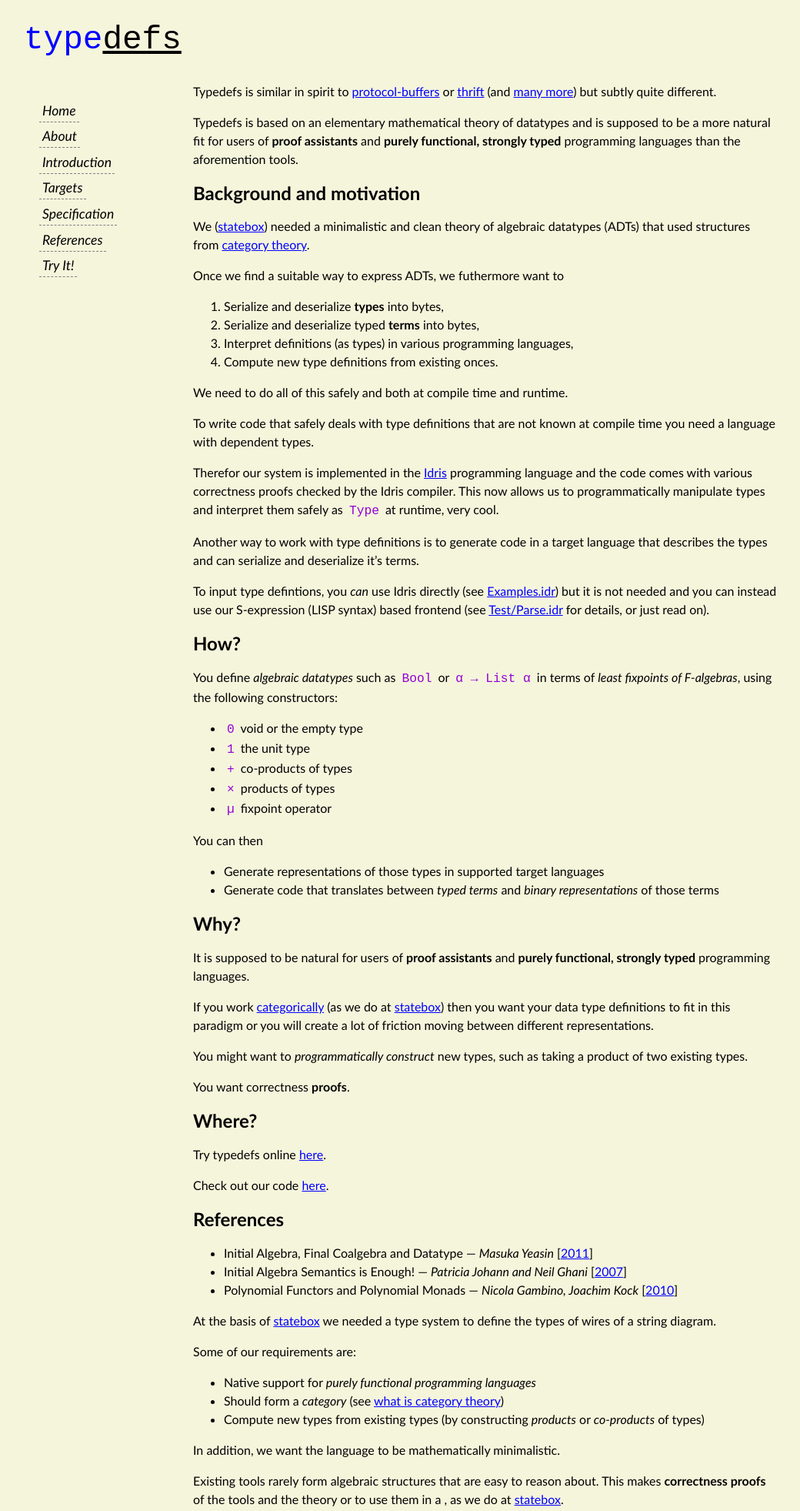
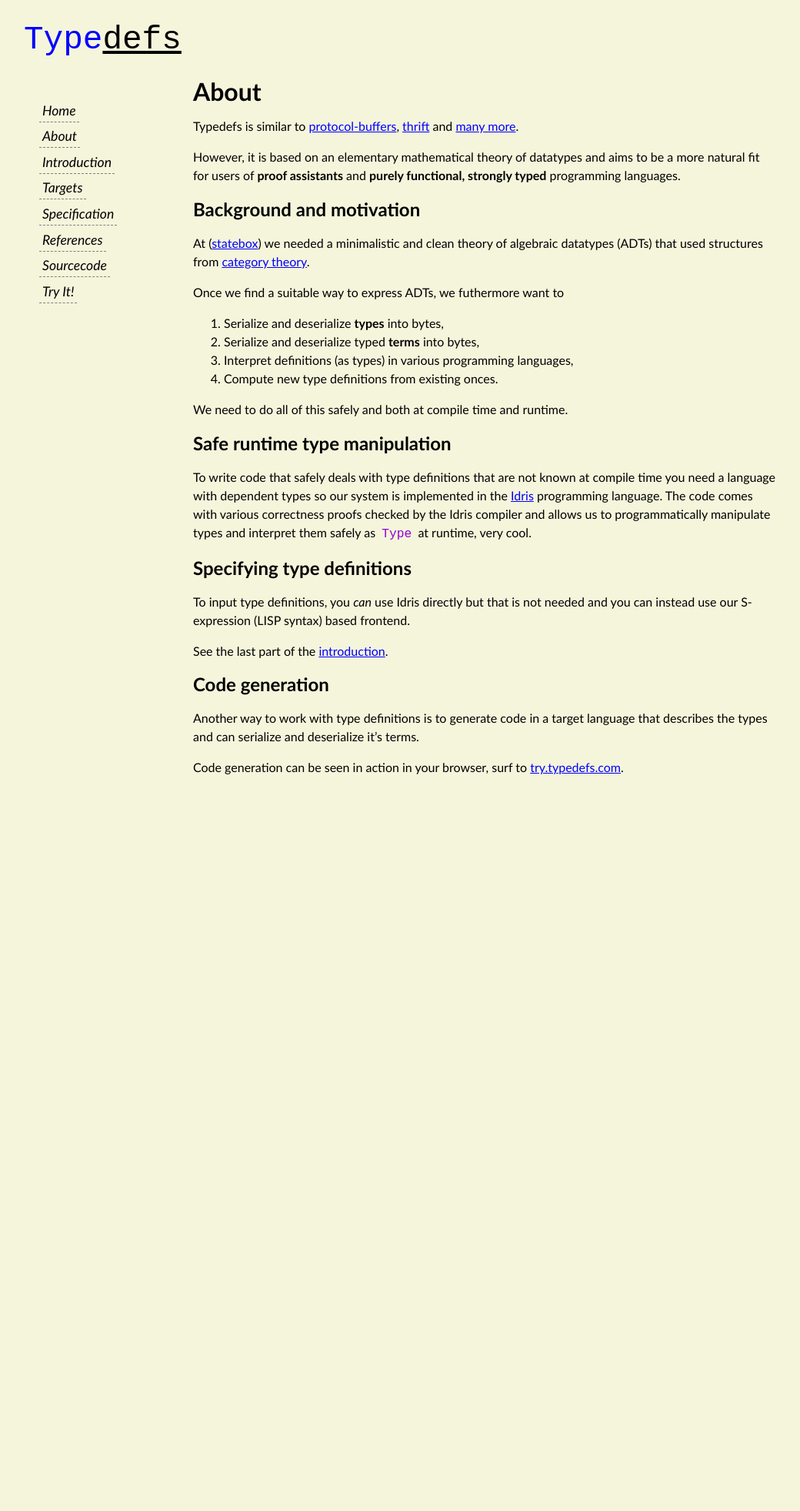
Before and after one commit to typedefs/typedefs.github.io, an Eleventy site: page content/about.md in a window 1280 px wide. Shown: the whole page at 77% size, without its empty margins (9-1049 px from the left). After the commit the page ends 1065 px from the top, so only its background shows below. Built offline with nearby package versions, Linux system fonts and the light colour scheme; Eleventy itself is replaced by a stand-in of ours; files that its build step writes are made by us from their sources; what markdown-it-checkbox, markdown-it-katex would draw is missing.

Commit message:
some tweaks and a readme file

```diff
--- a/content/about.md
+++ b/content/about.md
@@ -3,13 +3,15 @@ layout: base.njk
 title: Typedefs — Background & Motivation
 ---
 
-Typedefs is similar in spirit to [protocol-buffers](https://developers.google.com/protocol-buffers/) or [thrift](https://thrift.apache.org/) (and [many more](/related)) but subtly quite different.
+# About
 
-Typedefs is based on an elementary mathematical theory of datatypes and is supposed to be a more natural fit for users of **proof assistants** and **purely functional, strongly typed** programming languages than the aforemention tools.
+Typedefs is similar to [protocol-buffers](https://developers.google.com/protocol-buffers/), [thrift](https://thrift.apache.org/) and [many more](/related).
+
+However, it is based on an elementary mathematical theory of datatypes and aims to be a more natural fit for users of **proof assistants** and **purely functional, strongly typed** programming languages.
 
 ## Background and motivation
 
-We ([statebox](https://statebox.org)) needed a minimalistic and clean theory of algebraic datatypes (ADTs) that used structures from [category theory](https://www.math3ma.com/blog/what-is-category-theory-anyway).
+At ([statebox](https://statebox.org)) we needed a minimalistic and clean theory of algebraic datatypes (ADTs) that used structures from [category theory](https://www.math3ma.com/blog/what-is-category-theory-anyway).
 
 Once we find a suitable way to express ADTs, we futhermore want to
 
@@ -20,61 +22,18 @@ Once we find a suitable way to express ADTs, we futhermore want to
 
 We need to do all of this safely and both at compile time and runtime.
 
-To write code that safely deals with type definitions that are not known at compile time you need a language with dependent types.
+## Safe runtime type manipulation
 
-Therefor our system is implemented in the [Idris](https://www.idris-lang.org/) programming language and the code comes with various correctness proofs checked by the Idris compiler. This now allows us to programmatically manipulate types and interpret them safely as `Type` at runtime, very cool.
+To write code that safely deals with type definitions that are not known at compile time you need a language with dependent types so our system is implemented in the [Idris](https://www.idris-lang.org/) programming language. The code comes with various correctness proofs checked by the Idris compiler and allows us to programmatically manipulate types and interpret them safely as `Type` at runtime, very cool.
+
+## Specifying type definitions
+
+To input type definitions, you *can* use Idris directly but that is not needed and you can instead use our S-expression (LISP syntax) based frontend.
+
+See the last part of the [introduction](/introduction).
+
+## Code generation
 
 Another way to work with type definitions is to generate code in a target language that describes the types and can serialize and deserialize it's terms.
 
-To input type defintions, you *can* use Idris directly (see [Examples.idr](https://github.com/typedefs/typedefs/blob/master/examples/Examples.idr#L10)) but it is not needed and you can instead use our S-expression (LISP syntax) based frontend (see [Test/Parse.idr](https://github.com/typedefs/typedefs/blob/master/src/Test/Parse.idr#L25) for details, or just read on).
-
-## How?
-
-You define *algebraic datatypes* such as `Bool` or `α → List α` in terms of *least fixpoints of F-algebras*, using the following constructors:
-
-- `0` void or the empty type
-- `1` the unit type
-- `+` co-products of types
-- `×` products of types
-- `µ` fixpoint operator
-
-You can then
-
-- Generate representations of those types in supported target languages
-- Generate code that translates between *typed terms* and *binary representations* of those terms
-
-## Why?
-
-It is supposed to be natural for users of **proof assistants** and **purely functional, strongly typed** programming languages.
-
-If you work [categorically](https://www.math3ma.com/blog/what-is-category-theory-anyway) (as we do at [statebox](https://statebox.org)) then you want your data type definitions to fit in this paradigm or you will create a lot of friction moving between different representations.
-
-You might want to *programmatically construct* new types, such as taking a product of two existing types.
-
-You want correctness **proofs**.
-
-## Where?
-
-Try typedefs online [here](https://try-typedefs.netlify.com).
-
-Check out our code [here](https://github.com/typedefs).
-
-## References
-
-- Initial Algebra, Final Coalgebra and Datatype — *Masuka Yeasin* [[2011](http://pages.cpsc.ucalgary.ca/~robin/class/617/projects-10/Masuka.pdf)]
-- Initial Algebra Semantics is Enough! — *Patricia Johann and Neil Ghani* [[2007](https://personal.cis.strath.ac.uk/neil.ghani/papers/ghani-tlca07.pdf)]
-- Polynomial Functors and Polynomial Monads — *Nicola Gambino, Joachim Kock* [[2010](https://arxiv.org/abs/0906.4931)]
-
-
-
-At the basis of [statebox](https://statebox.org) we needed a type system to define the types of wires of a string diagram.
-
-Some of our requirements are:
-
-- Native support for *purely functional programming languages*
-- Should form a *category* (see [what is category theory](https://www.math3ma.com/blog/what-is-category-theory-anyway))
-- Compute new types from existing types (by constructing *products* or *co-products* of types)
-
-In addition, we want the language to be mathematically minimalistic.
-
-Existing tools rarely form algebraic structures that are easy to reason about. This makes **correctness proofs** of the tools and the theory or to use them in a , as we do at [statebox](https://statebox.org).
+Code generation can be seen in action in your browser, surf to [try.typedefs.com](https://try.typedefs.com).
--- a/content/templates/base.njk
+++ b/content/templates/base.njk
@@ -13,7 +13,7 @@
 <div id="main">
 
 <div id="jumbo">
-  <a href="/"><span id="jumbo-type">type</span><span id="jumbo-defs">defs</span></a>
+  <a href="/"><span id="jumbo-type">Type</span><span id="jumbo-defs">defs</span></a>
 </div>
 <div id="navigation">
 <nav>
@@ -23,6 +23,7 @@
 <a href="/targets">Targets</a><br>
 <a href="/specification">Specification</a><br>
 <a href="/related">References</a><br>
+<a href="https://github.com/typedefs">Sourcecode</a><br>
 <a href="https://try.typedefs.com">Try It!</a>
 </ul>
 </nav>
```
Also changed, not shown: content/index.md (+2 -4 lines), content/introduction.md (+1 -3 lines), content/specification.md (+5 -1 lines), README.md (added).
